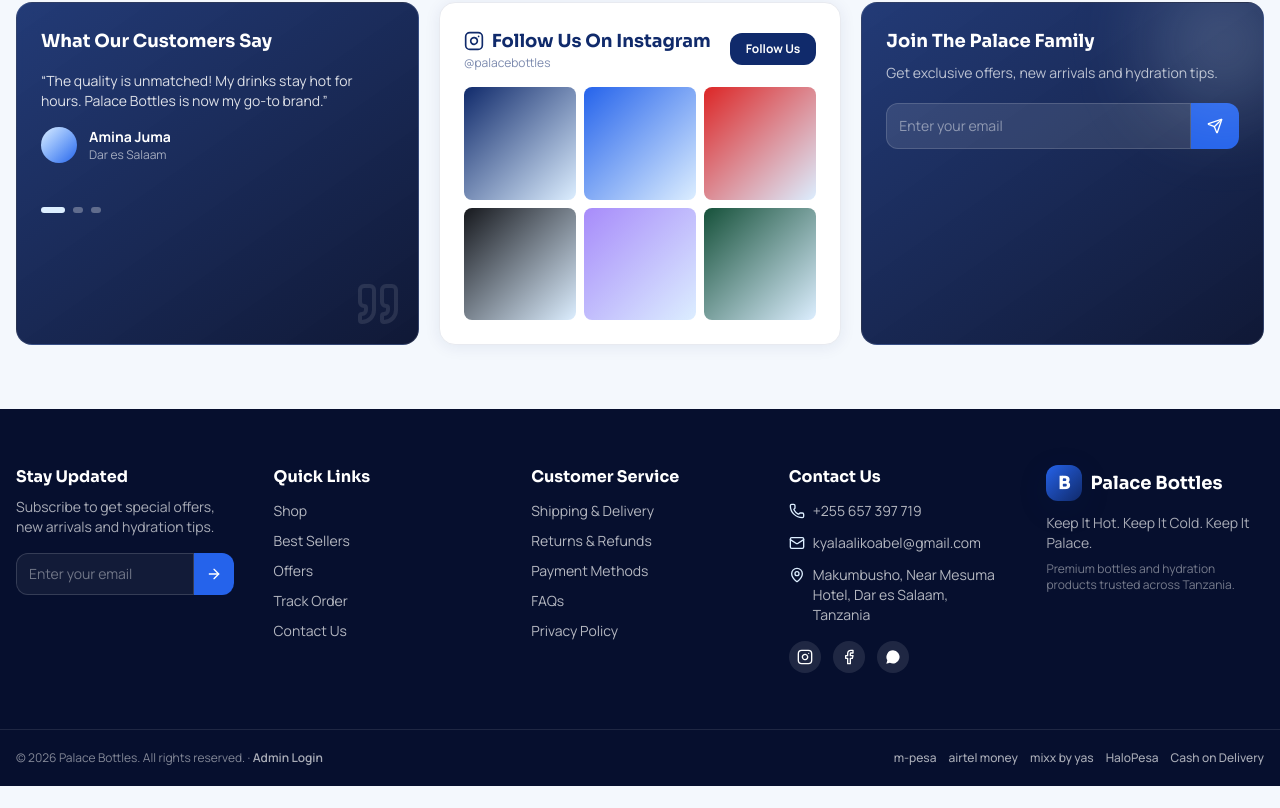
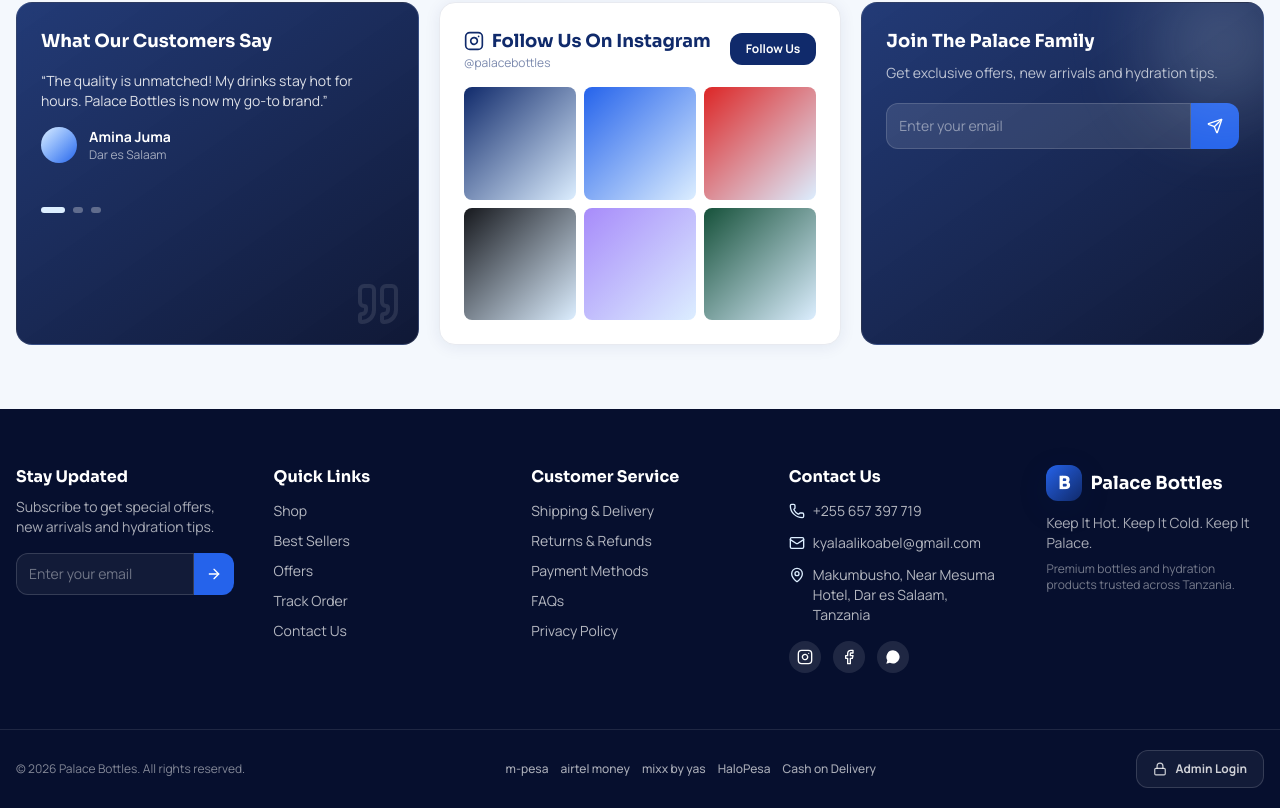
Before and after one commit to MbazaCodes/Palace-Bottles, a Next.js app: page / in a window 1280 px wide. Shown: the part 2459-3267 px from the top of the page. Before the commit the page ends 3245 px from the top, so only its background shows below. Built offline with nearby package versions, Linux system fonts and the light colour scheme.

Commit message:
Footer: Admin Login as a styled button with lock icon

```diff
--- a/src/components/layout/Footer.tsx
+++ b/src/components/layout/Footer.tsx
@@ -1,7 +1,7 @@
 "use client";
 import Link from "next/link";
 import { usePathname } from "next/navigation";
-import { Phone, Mail, MapPin, ArrowRight } from "lucide-react";
+import { Phone, Mail, MapPin, ArrowRight, Lock } from "lucide-react";
 import { InstagramIcon, FacebookIcon } from "@/components/ui/SocialIcons";
 import { BRAND } from "@/lib/constants";
 import Logo from "./Logo";
@@ -71,11 +71,15 @@ export default function Footer() {
         </div>
       </div>
       <div className="border-t border-white/10">
-        <div className="mx-auto flex max-w-7xl flex-col items-center justify-between gap-3 px-4 py-5 text-xs text-white/50 sm:flex-row">
-          <p>© {new Date().getFullYear()} Palace Bottles. All rights reserved. · <Link href="/admin/login" className="font-semibold text-white/65 hover:text-ice">Admin Login</Link></p>
-          <p className="flex items-center gap-3 font-medium text-white/65">
+        <div className="mx-auto flex max-w-7xl flex-col items-center justify-between gap-4 px-4 py-5 text-xs text-white/50 lg:flex-row">
+          <p>© {new Date().getFullYear()} Palace Bottles. All rights reserved.</p>
+          <p className="flex flex-wrap items-center justify-center gap-3 font-medium text-white/65">
             <span>m-pesa</span><span>airtel money</span><span>mixx by yas</span><span>HaloPesa</span><span>Cash on Delivery</span>
           </p>
+          <Link href="/admin/login"
+            className="flex items-center gap-2 rounded-xl border border-white/15 bg-white/5 px-4 py-2.5 text-xs font-bold text-white/80 transition-colors hover:border-royal hover:bg-royal hover:text-white">
+            <Lock className="size-3.5" /> Admin Login
+          </Link>
         </div>
       </div>
     </footer>
```
